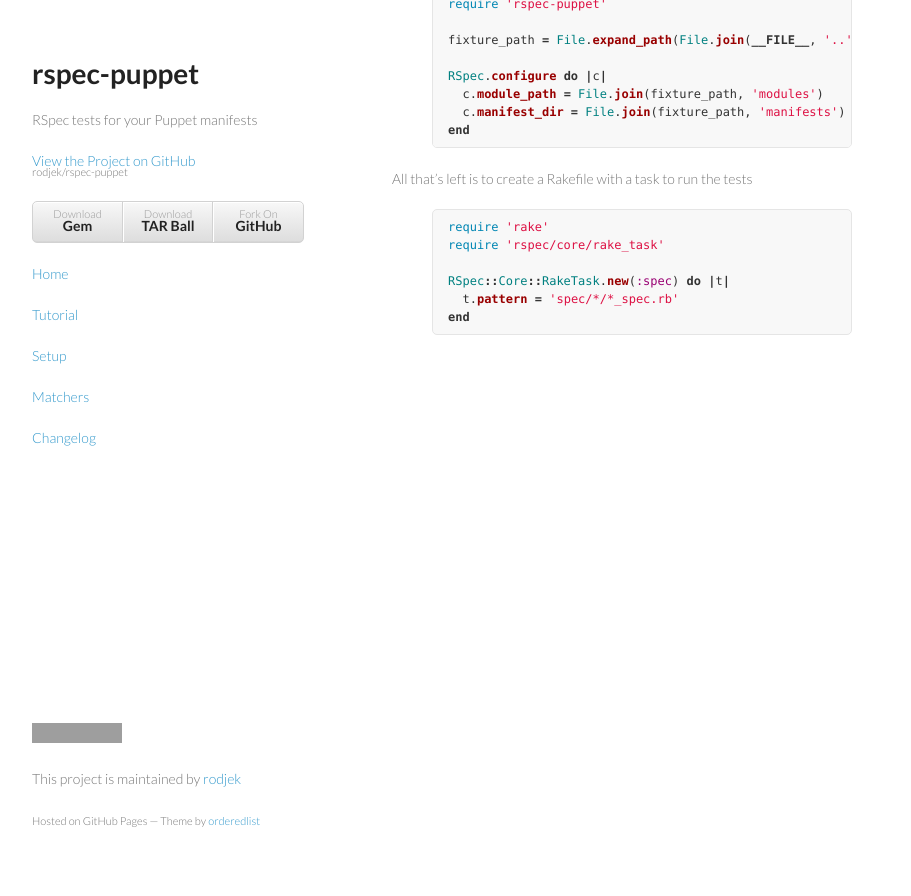
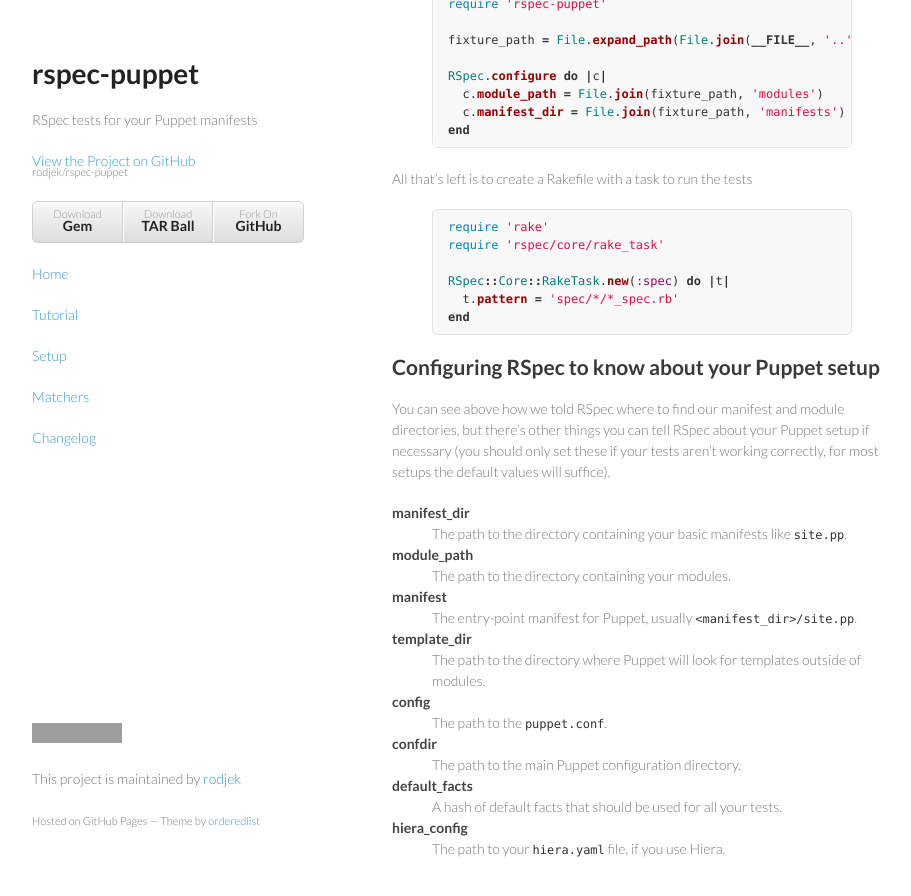
Before and after one commit to rodjek/rspec-puppet, a Jekyll site: the page built from setup/index.md, in a window 1280 px wide and 900 px high, scrolled down 914 px. Shown: the top 896 px of the window, without its empty margins (178-1089 px from the left). Built offline with Jekyll 4.4.1, drawn with Linux system fonts in a browser that asks for light colours; Markdown is read by kramdown in place of the engine named in the settings; grey boxes are pictures that could not be loaded.

Commit message:
Document the RSpec.configure options

```diff
--- a/setup/index.md
+++ b/setup/index.md
@@ -64,3 +64,35 @@
   t.pattern = 'spec/*/*_spec.rb'
 end
 {% endhighlight %}
+
+## Configuring RSpec to know about your Puppet setup
+
+You can see above how we told RSpec where to find our manifest and module
+directories, but there's other things you can tell RSpec about your Puppet
+setup if necessary (you should only set these if your tests aren't working
+correctly, for most setups the default values will suffice).
+
+manifest_dir
+: The path to the directory containing your basic manifests like `site.pp`.
+
+module\_path
+: The path to the directory containing your modules.
+
+manifest
+: The entry-point manifest for Puppet, usually `<manifest_dir>/site.pp`.
+
+template\_dir
+: The path to the directory where Puppet will look for templates outside of
+modules.
+
+config
+: The path to the `puppet.conf`.
+
+confdir
+: The path to the main Puppet configuration directory.
+
+default\_facts
+: A hash of default facts that should be used for all your tests.
+
+hiera\_config
+: The path to your `hiera.yaml` file, if you use Hiera.
```
